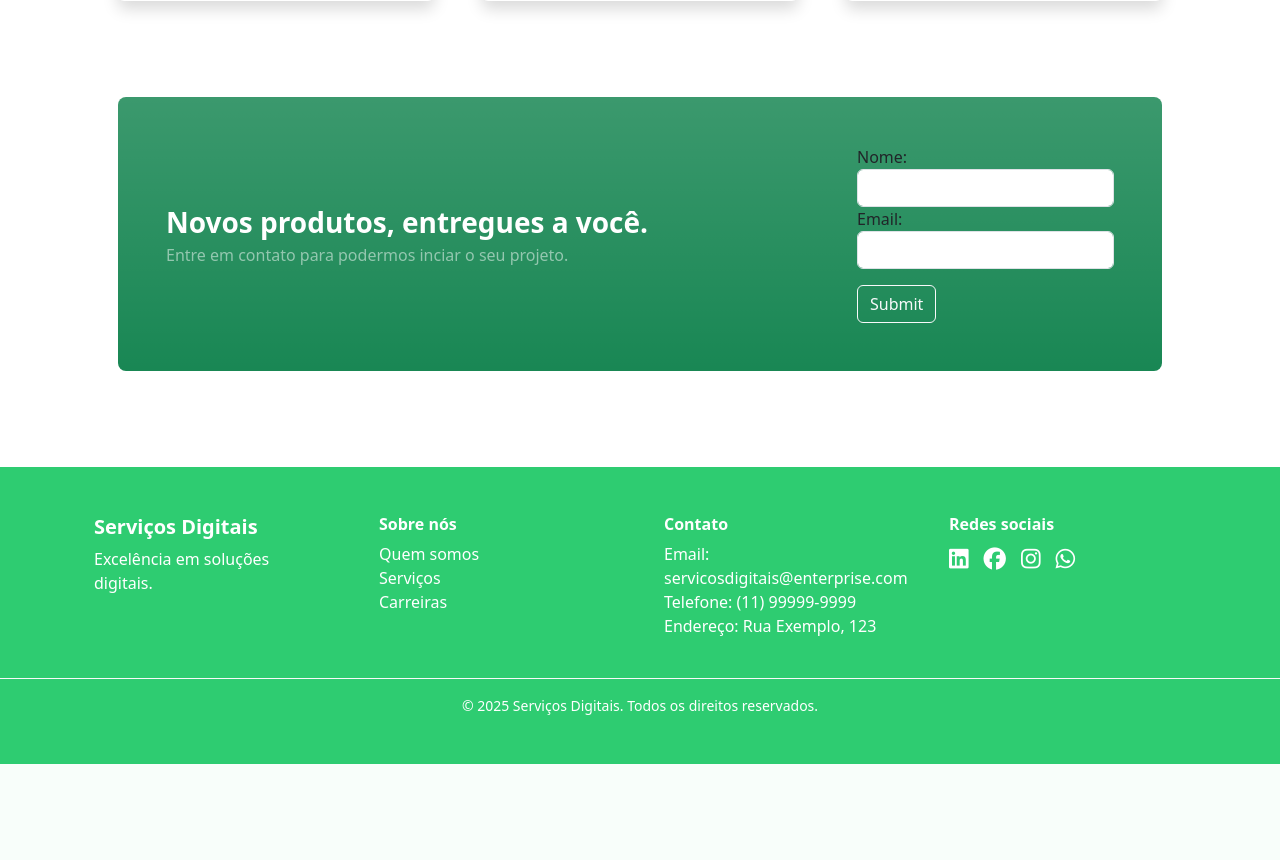
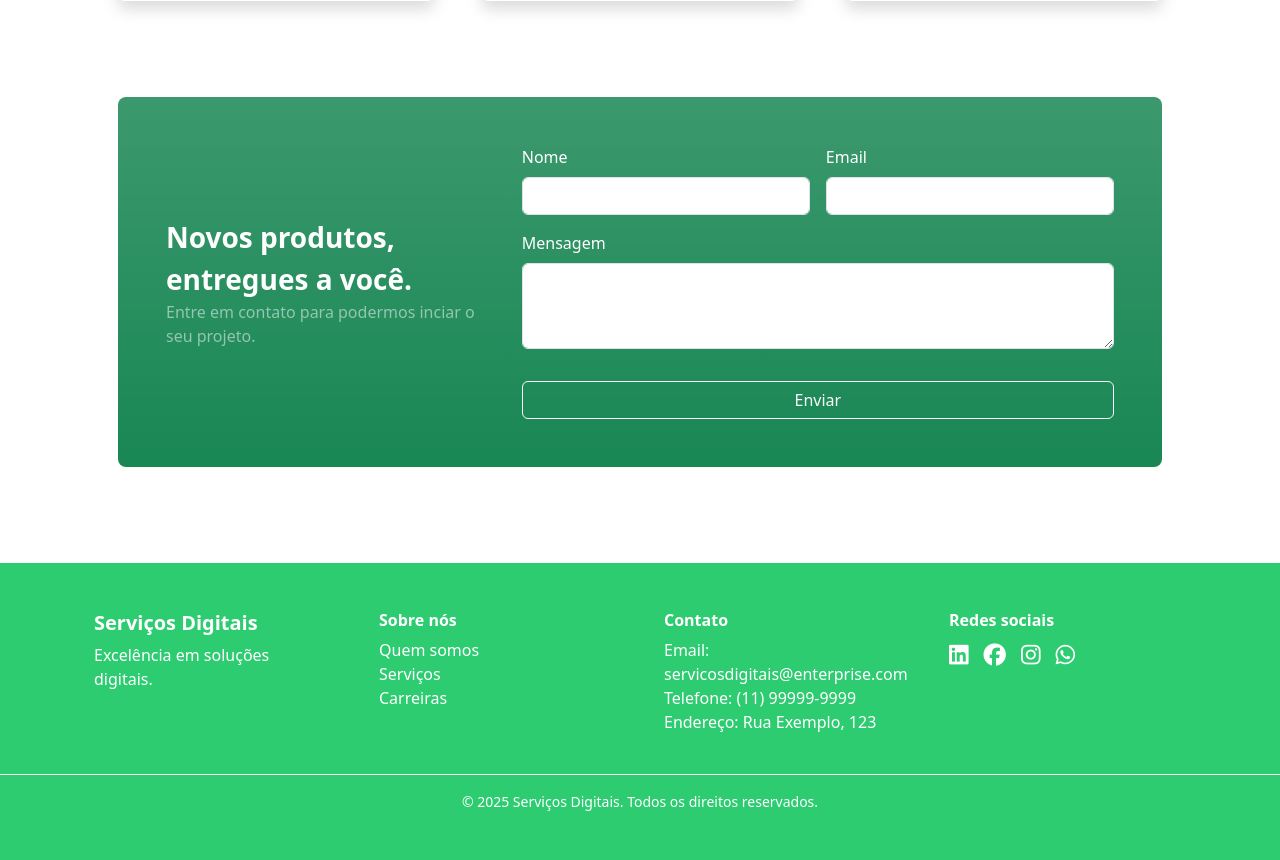
Before and after one commit to brenorodrigues77/site_comercial_django, a Django app: page / in a window 1280 px wide. Shown: the part 2221-3081 px from the top of the page. Before the commit the page ends 2985 px from the top, so only its background shows below. Run offline with Django 5.2, Linux system fonts and the light colour scheme; grey boxes labelled with a size stand in for pictures from a placeholder-image service; data that the repository does not hold is empty; some libraries are stand-ins or nearby versions.

Commit message:
formulario de contato

```diff
--- a/home/templates/home.html
+++ b/home/templates/home.html
@@ -217,16 +217,32 @@
               <div class="text-white-50">Entre em contato para podermos inciar o seu projeto.</div>
             </div>
             <div class="ms-xl-4">
-              <form class="form-inline" action="/action_page.php">
-                <div class="form-group">
-                  <label for="email">Nome:</label>
-                  <input type="email" class="form-control" id="email">
+              <form method="post" action="#" class="row g-3 needs-validation" novalidate>
+                {% csrf_token %}
+                <div class="col-md-6">
+                  <label for="nome" class="form-label text-white">Nome</label>
+                  <input type="text" class="form-control" id="nome" name="nome" required>
+                  <div class="invalid-feedback">
+                    Por favor, insira seu nome.
+                  </div>
                 </div>
-                <div class="form-group">
-                  <label for="pwd">Email:</label>
-                  <input type="password" class="form-control" id="pwd">
+                <div class="col-md-6">
+                  <label for="email" class="form-label text-white">Email</label>
+                  <input type="email" class="form-control" id="email" name="email" required>
+                  <div class="invalid-feedback">
+                    Por favor, insira um email válido.
+                  </div>
                 </div>
-                <button type="none" class="btn btn-outline-light mt-3">Submit</button>
+                <div class="col-12">
+                  <label for="mensagem" class="form-label text-white">Mensagem</label>
+                  <textarea class="form-control" id="mensagem" name="mensagem" rows="3" required></textarea>
+                  <div class="invalid-feedback">
+                    Por favor, escreva sua mensagem.
+                  </div>
+                </div>
+                <div class="col-12">
+                  <button type="submit" class="btn btn-outline-light mt-3 w-100">Enviar</button>
+                </div>
               </form>
             </div>
           </div>
@@ -238,6 +254,23 @@
   <script src="https://cdn.jsdelivr.net/npm/bootstrap@5.2.3/dist/js/bootstrap.bundle.min.js"></script>
   <!-- Core theme JS-->
   <script src="js/scripts.js"></script>
+  <script>
+    // Bootstrap validation
+    (function () {
+      'use strict'
+      var forms = document.querySelectorAll('.needs-validation')
+      Array.prototype.slice.call(forms)
+        .forEach(function (form) {
+          form.addEventListener('submit', function (event) {
+            if (!form.checkValidity()) {
+              event.preventDefault()
+              event.stopPropagation()
+            }
+            form.classList.add('was-validated')
+          }, false)
+        })
+    })()
+  </script>
 </body>
 
 </html>
```
